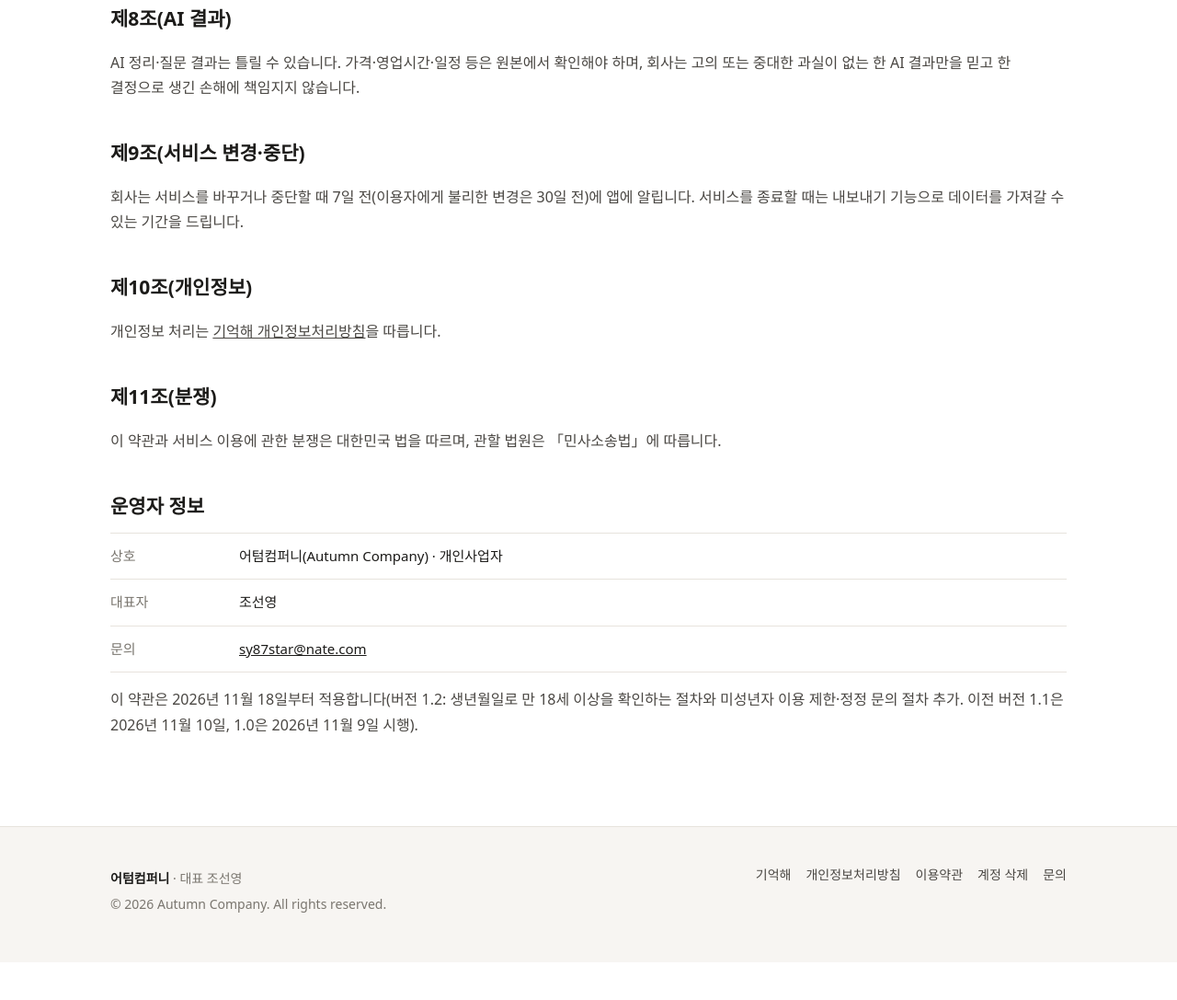
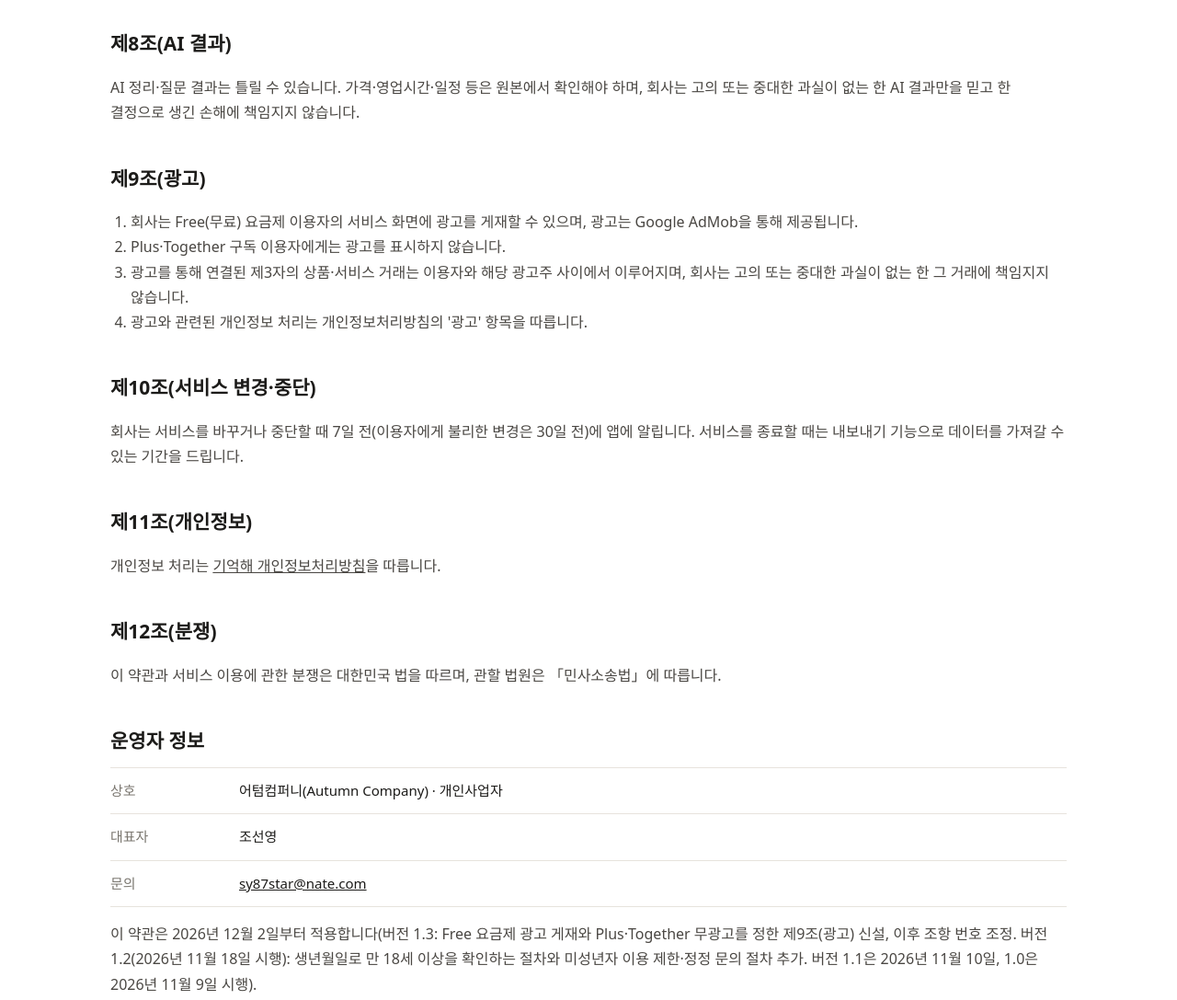
Before and after one commit to autumncompany/autumncompany.github.io, a plain HTML site: page rememberai-terms.html in a window 1280 px wide. Shown: the part 1607-2694 px from the top of the page at 92% size. Before the commit the page ends 2653 px from the top, so only its background shows below. Drawn offline with Linux system fonts and the light colour scheme.

Commit message:
Update rememberai-terms.htmlterms v1.3: 제9조(광고) 신설, Plus·Together 무광고 (시행 2026-12-02)

```diff
--- a/rememberai-terms.html
+++ b/rememberai-terms.html
@@ -32,7 +32,7 @@
 <div class="wrap">
 <div class="crumb"><a href="./">홈</a> · <a href="rememberai.html">기억해</a> · 이용약관</div>
 <h1>기억해 이용약관</h1>
-<p class="meta">버전 1.2 · 시행일 2026년 11월 18일</p>
+<p class="meta">버전 1.3 · 공고일 2026년 11월 25일 · 시행일 2026년 12월 2일</p>
 
 <h2>제1조(목적)</h2>
 <p>이 약관은 어텀컴퍼니(이하 "회사")가 제공하는 기억해(RememberAI) 앱과 관련 서비스(이하 "서비스")의 이용 조건과 절차를 정합니다.</p>
@@ -60,6 +60,7 @@
 <li>해지는 Google Play › 결제 및 정기 결제 › 정기 결제에서 할 수 있습니다. 앱이나 계정을 삭제해도 구독은 자동으로 해지되지 않습니다.</li>
 <li>해지해도 이미 결제한 기간이 끝날 때까지 이용할 수 있고, 그 뒤에는 Free 조건이 적용됩니다. 이미 저장·백업한 기억은 지워지지 않습니다.</li>
 <li>Together 구성원은 결제자의 구독이 유지되는 동안 Plus 기능을 함께 이용합니다. 결제자가 해지하거나 구성원이 공간에서 나가면 그 혜택도 끝납니다.</li>
+<li>Plus·Together 구독 중에는 광고가 표시되지 않습니다(제9조).</li>
 </ol>
 
 <h2>제6조(청약철회·환불)</h2>
@@ -71,13 +72,21 @@
 <h2>제8조(AI 결과)</h2>
 <p>AI 정리·질문 결과는 틀릴 수 있습니다. 가격·영업시간·일정 등은 원본에서 확인해야 하며, 회사는 고의 또는 중대한 과실이 없는 한 AI 결과만을 믿고 한 결정으로 생긴 손해에 책임지지 않습니다.</p>
 
-<h2>제9조(서비스 변경·중단)</h2>
+<h2>제9조(광고)</h2>
+<ol>
+<li>회사는 Free(무료) 요금제 이용자의 서비스 화면에 광고를 게재할 수 있으며, 광고는 Google AdMob을 통해 제공됩니다.</li>
+<li>Plus·Together 구독 이용자에게는 광고를 표시하지 않습니다.</li>
+<li>광고를 통해 연결된 제3자의 상품·서비스 거래는 이용자와 해당 광고주 사이에서 이루어지며, 회사는 고의 또는 중대한 과실이 없는 한 그 거래에 책임지지 않습니다.</li>
+<li>광고와 관련된 개인정보 처리는 개인정보처리방침의 '광고' 항목을 따릅니다.</li>
+</ol>
+
+<h2>제10조(서비스 변경·중단)</h2>
 <p>회사는 서비스를 바꾸거나 중단할 때 7일 전(이용자에게 불리한 변경은 30일 전)에 앱에 알립니다. 서비스를 종료할 때는 내보내기 기능으로 데이터를 가져갈 수 있는 기간을 드립니다.</p>
 
-<h2>제10조(개인정보)</h2>
+<h2>제11조(개인정보)</h2>
 <p>개인정보 처리는 <a href="rememberai-privacy.html">기억해 개인정보처리방침</a>을 따릅니다.</p>
 
-<h2>제11조(분쟁)</h2>
+<h2>제12조(분쟁)</h2>
 <p>이 약관과 서비스 이용에 관한 분쟁은 대한민국 법을 따르며, 관할 법원은 「민사소송법」에 따릅니다.</p>
 
 <h2>운영자 정보</h2>
@@ -86,7 +95,7 @@
 <dt>대표자</dt><dd>조선영</dd>
 <dt>문의</dt><dd><a href="mailto:sy87star@nate.com">sy87star@nate.com</a></dd>
 </dl>
-<p>이 약관은 2026년 11월 18일부터 적용합니다(버전 1.2: 생년월일로 만 18세 이상을 확인하는 절차와 미성년자 이용 제한·정정 문의 절차 추가. 이전 버전 1.1은 2026년 11월 10일, 1.0은 2026년 11월 9일 시행).</p>
+<p>이 약관은 2026년 12월 2일부터 적용합니다(버전 1.3: Free 요금제 광고 게재와 Plus·Together 무광고를 정한 제9조(광고) 신설, 이후 조항 번호 조정. 버전 1.2(2026년 11월 18일 시행): 생년월일로 만 18세 이상을 확인하는 절차와 미성년자 이용 제한·정정 문의 절차 추가. 버전 1.1은 2026년 11월 10일, 1.0은 2026년 11월 9일 시행).</p>
 </div>
 </main>
 <footer class="site-footer">
```
